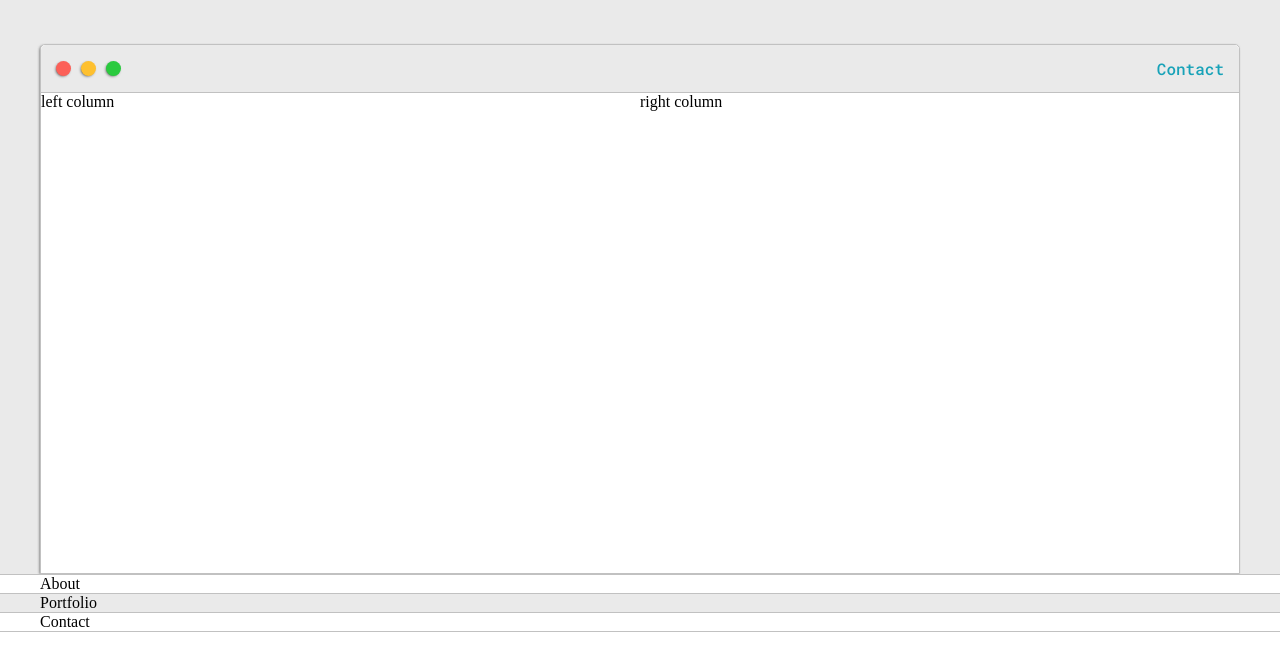
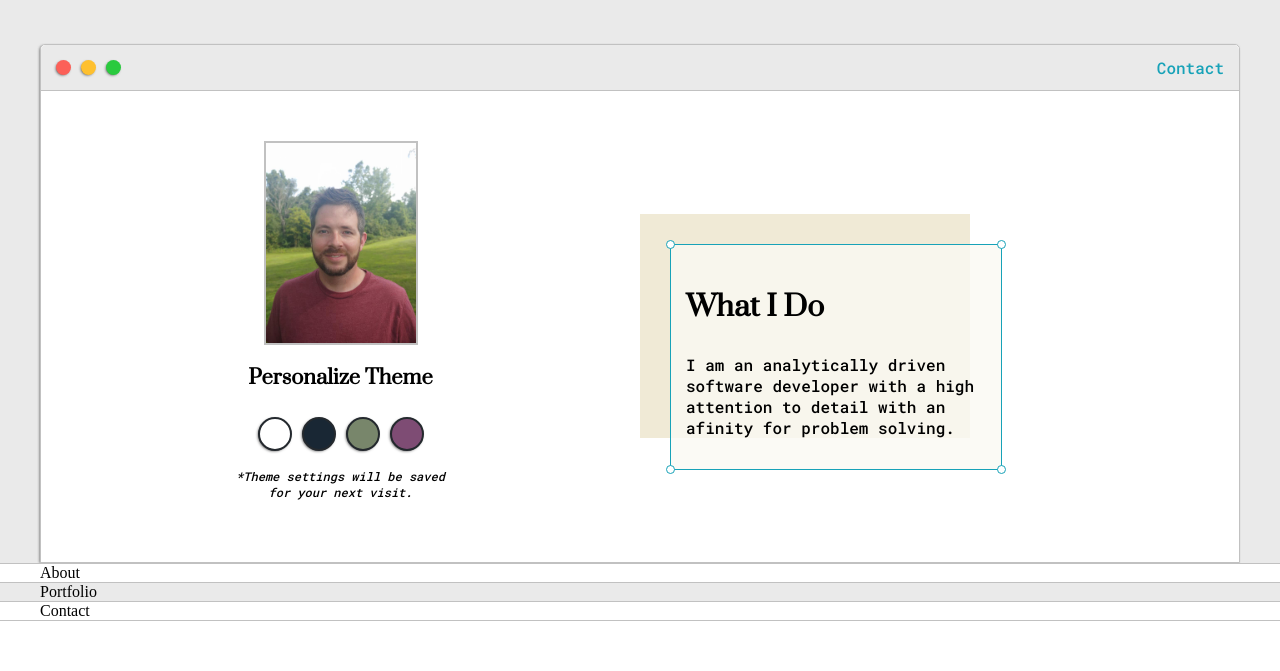
Before and after one commit to leepowe/leepowell.github.io, a plain HTML site: page index.html in a window 1280 px wide. Shown: the part 125-796 px from the top of the page. Drawn offline with Linux system fonts and the light colour scheme.

Commit message:
Preview section done without seting up theme change

```diff
--- a/default.css
+++ b/default.css
@@ -6,6 +6,11 @@
 
     --mainText: black;
     --secondaryText: #4b5156;
+
+    --themeDotBorder: #24292E;
+
+    --previewBg: rgba(251, 249, 243, 0.8);
+    --previewShadow: #F0EAD6;
 }
 
 html, body {
@@ -25,6 +30,11 @@ h3 {font-size: 28px;}
 h4 {font-size: 24px;}
 h5 {font-size: 20px;}
 h6 {font-size: 16px;}
+
+h5 {
+    text-align: center;
+    line-height: 0;
+}
 
 p, li, span, label, input, textarea {
     color: var(--mainText);
@@ -75,7 +85,6 @@ ul {
 
     display: grid;
     grid-template-columns: 1fr 1fr;
-    grid-template-rows: 3em 30em;
     grid-template-areas:
         'nav-wrapper nav-wrapper'
         'left-column right-column'
@@ -109,12 +118,6 @@ ul {
     padding: 10px;
 }
 
-/* #dot-1, #dot-2, #dot-3 {
-    align-items: center;
-    display: flex;
-    justify-content: center;
-} */
-
 #dot-1 {
     background-color: #FC6058;
 }
@@ -142,10 +145,112 @@ ul {
 
 .left-column {
     grid-area: left-column;
+    padding: 50px 0;
+}
+
+#profile_pic {
+    border: 2px solid var(--borderColor);
+    display: block;
+    margin: 0 auto;
+    max-height: 200px;
+    max-width: 200px;
+    object-fit: cover;
+}
+
+#theme-options-wrapper {
+    display: flex;
+    justify-content: center;
+}
+
+.theme-dot {
+    background-color: black;
+    border: 2px solid var(--themeDotBorder);
+    border-radius: 50%;
+    cursor: pointer;
+    height: 30px;
+    margin: 5px;
+    width: 30px;
+
+    box-shadow: -1px 1px 3px -1px rgba(0,0,0,0.75);
+    -webkit-box-shadow: -1px 1px 3px -1px rgba(0,0,0,0.75);
+    -moz-box-shadow: -1px 1px 3px -1px rgba(0,0,0,0.75);
+}
+
+.theme-dot:hover {
+    border-width: 5px;
+}
+
+#light-mode {
+    background-color: #fff;
+}
+
+#blue-mode {
+    background-color: #192734;
+}
+
+#green-mode {
+    background-color: #78866B;
+}
+
+#purple-mode {
+    background-color: #7E4C74;
+}
+
+#settings-note {
+    font-size: 12px;
+    font-style: italic;
+    text-align: center;
 }
 
 .right-column {
+    align-content: center;
+    display: grid;
     grid-area: right-column;
+    padding: 50px 0;
+}
+
+#preview-shadow {
+    background-color: var(--previewShadow);
+    height: 194px;
+    padding: 30px 0 0 30px;
+    width: 300px;
+}
+
+#preview {
+    background-color: var(--previewBg);
+    border: 1.5px solid #17a2b8;
+    padding: 15px;
+    position: relative;
+    width: 300px;
+}
+
+.corner {
+    background-color: var(--secondaryColor);
+    border: 1.5px solid #17a2b8;
+    border-radius: 50%;
+    height: 7px;
+    position: absolute;
+    width: 7px;
+}
+
+#corner-top-left {
+    top: -5px;
+    left: -5px;
+}
+
+#corner-top-right {
+    top: -5px;
+    right: -5px;
+}
+
+#corner-bottom-left {
+    bottom: -5px;
+    left: -5px;
+}
+
+#corner-bottom-right {
+    bottom: -5px;
+    right: -5px;
 }
 
 @media screen and (max-width: 1200px) {
@@ -153,3 +258,18 @@ ul {
         width: 95%;
     }
 }
+
+@media screen and (max-width: 800px) {
+    .intro-wrapper {
+    grid-template-columns: 1fr;
+    grid-template-areas:
+        'nav-wrapper'
+        'left-column'
+        'right-column'
+    ;
+    }
+
+    .right-column {
+        justify-content: center;
+    }
+}
--- a/index.html
+++ b/index.html
@@ -31,10 +31,29 @@
                     </ul>
                 </div>
                 <div class="left-column">
-                    left column
+                    <img id="profile_pic" src="images\Lee_Powell_pic.jpg" alt="Lee_Powell_picture">
+                    <h5>Personalize Theme</h5>
+
+                    <div id="theme-options-wrapper">
+                        <div id="light-mode" class="theme-dot"></div>
+                        <div id="blue-mode" class="theme-dot"></div>
+                        <div id="green-mode" class="theme-dot"></div>
+                        <div id="purple-mode" class="theme-dot"></div>
+                    </div>
+
+                    <p id="settings-note">*Theme settings will be saved <br />for your next visit.</p>
                 </div>
                 <div class="right-column">
-                    right column
+                    <div id="preview-shadow">
+                        <div id="preview">
+                            <div id="corner-top-left" class="corner"></div>
+                            <div id="corner-top-right" class="corner"></div>
+                            <h3>What I Do</h3>
+                            <p>I am an analytically driven software developer with a high attention to detail with an afinity for problem solving.</p>
+                            <div id="corner-bottom-left" class="corner"></div>
+                            <div id="corner-bottom-right" class="corner"></div>
+                        </div>
+                    </div>
                 </div>
             </div>
         </div>
```
Also changed, not shown: images/Lee_Powell_pic.jpg (added).
